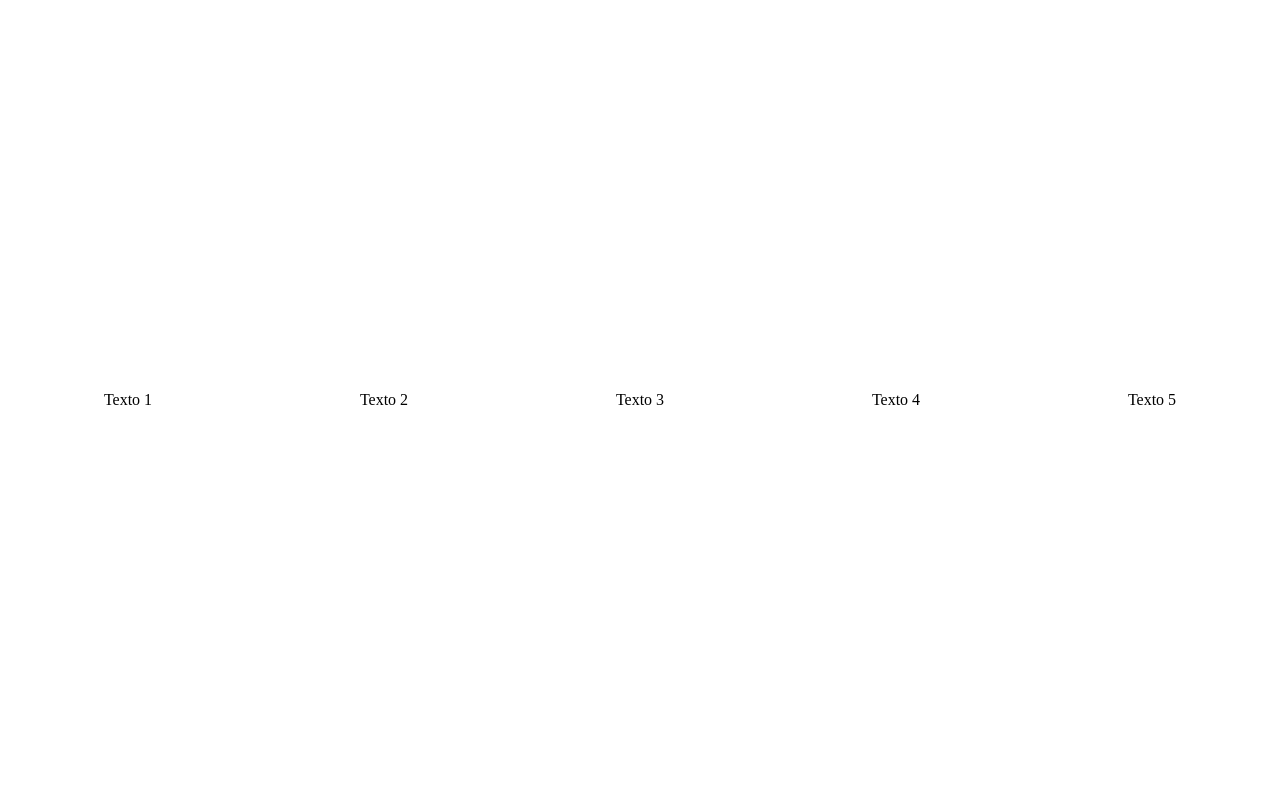
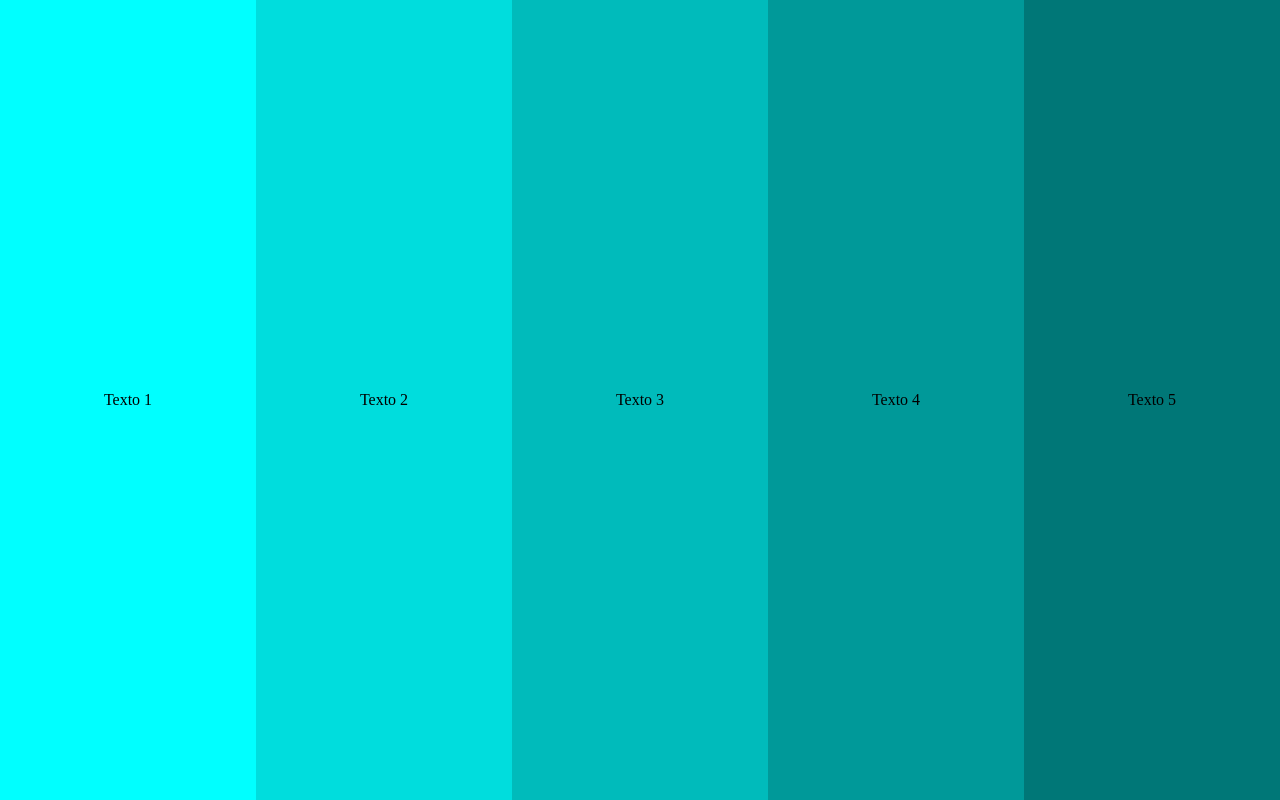
Before and after one commit to raulnu/bandas_verticales, a plain HTML site: page index.html in a window 1280 px wide. Drawn offline with Linux system fonts and the light colour scheme.

Commit message:
Colores de las bandas

```diff
--- a/css/style.css
+++ b/css/style.css
@@ -11,6 +11,22 @@ body{
   height: 100vh;
 }
 
+section:first-child{
+  background-color: #00ffff;
+}
+section:nth-child(2){
+  background-color: #00dddd;
+}
+section:nth-child(3){
+  background-color: #00bbbb;
+}
+section:nth-child(4){
+  background-color: #009999;
+}
+section:nth-child(5){
+  background-color: #007777;
+}
+
 .banda{
   flex: 1;
 
```
